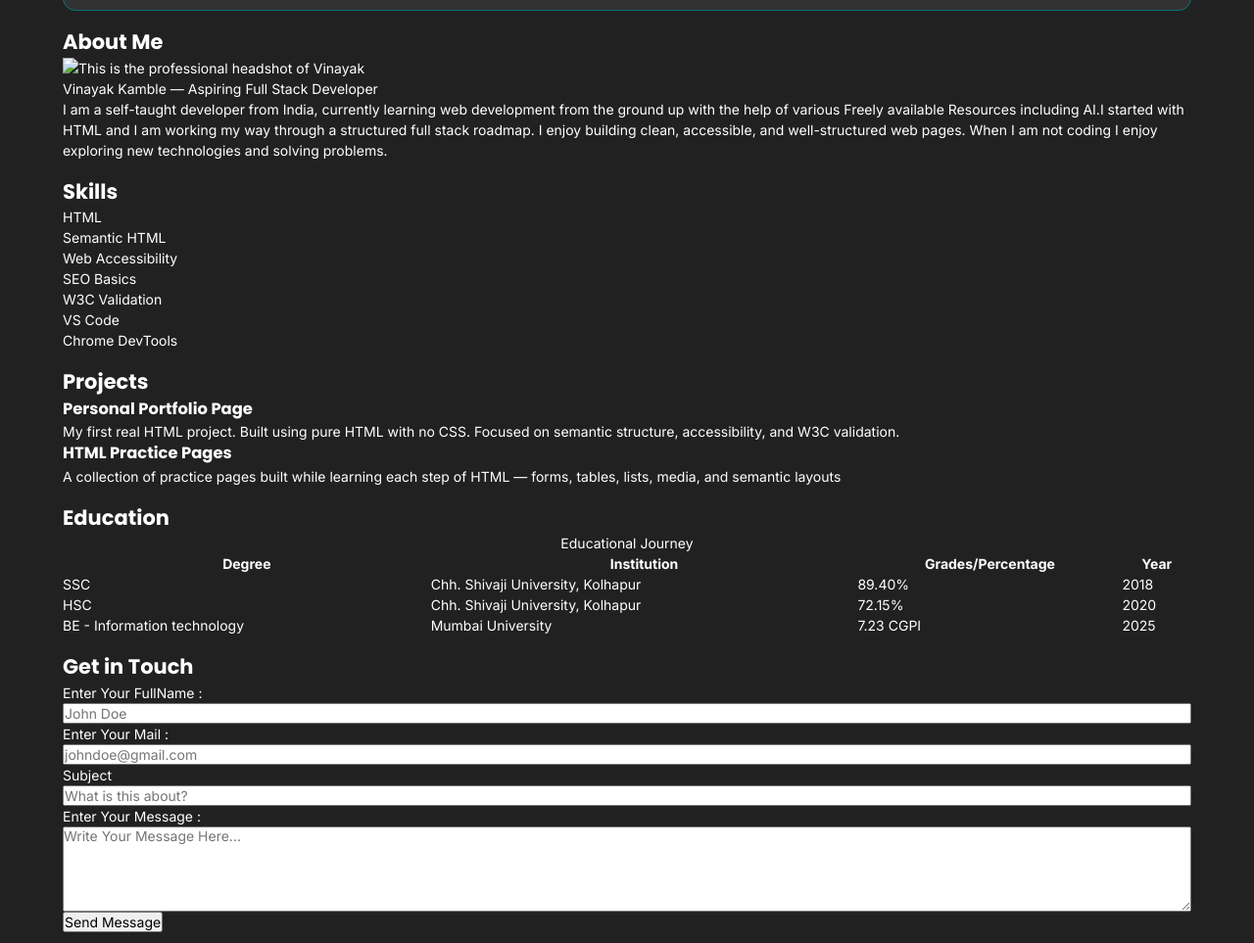
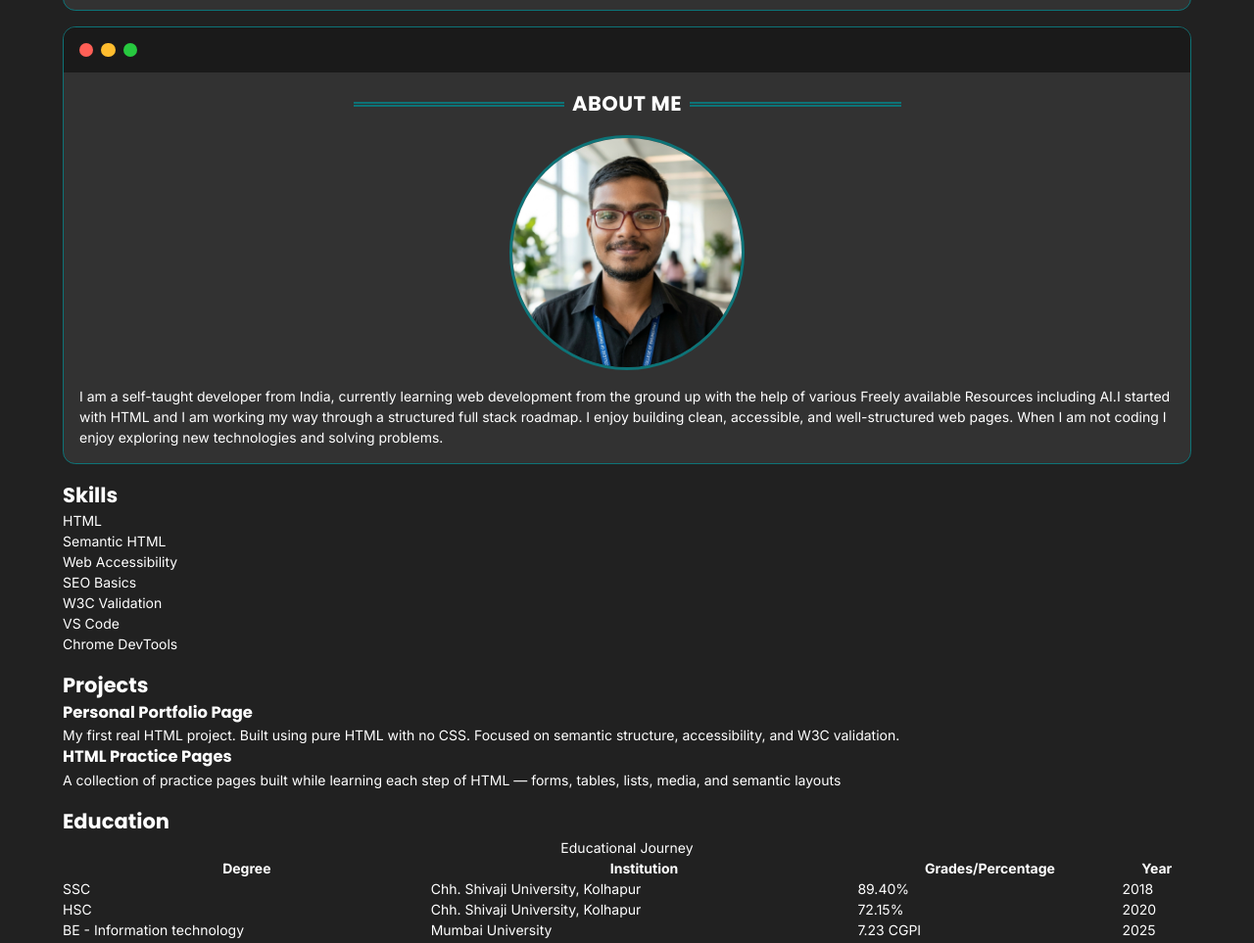
Before and after one commit to CodeWithVinayakKamble/vinayak-portfolio-v2, a plain HTML site: page index.html in a window 1280 px wide. Shown: the part 705-1668 px from the top of the page at 98% size. Drawn offline with Linux system fonts and the light colour scheme.

Commit message:
feat and style: init about styling and minor polishing

```diff
--- a/index.html
+++ b/index.html
@@ -50,18 +50,18 @@
         <main class="site-main">
 
             <!-- Hero -->
-            <section class="hero" id="hero">
-                <div class="hero__section-marker">
-                    <span class="hero__section-marker-dot hero__section-marker-dot--red"></span>
-                    <span class="hero__section-marker-dot hero__section-marker-dot--yellow"></span>
-                    <span class="hero__section-marker-dot hero__section-marker-dot--green"></span>
+            <section id="hero" class="hero theme-window" aria-labelledby="hero-section">
+                <div class="section-marker">
+                    <span class="section-marker-dot section-marker-dot--red"></span>
+                    <span class="section-marker-dot section-marker-dot--yellow"></span>
+                    <span class="section-marker-dot section-marker-dot--green"></span>
                 </div>
-                <div class="hero__content-body">
+                <div class="content-body hero__content-body">
                     <div class="hero__img-wrapper">
                         <img class="hero__img" src="images/hero-img.png" alt="ghibli-img">
                     </div>
                     <div class="hero__text-content-wrapper">
-                        <h1 class="hero__title">Hi, I am Vinayak </h1>
+                        <h1 class="hero__title" id="hero-section">Hi, I am Vinayak </h1>
                         <hr class="hero__text-content-divider">
                         <p class="hero__description">
                             Aspiring Full Stack Developer.
@@ -71,19 +71,27 @@
             </section>
 
             <!-- About -->
-            <section id="about">
-                <h2>About Me</h2>
-                <figure>
-                    <img src="#" alt="This is the professional headshot of Vinayak">
-                    <figcaption>Vinayak Kamble &mdash; Aspiring Full Stack Developer</figcaption>
-                </figure>
-                <p>
-                    I am a self-taught developer from India, currently learning web development from the ground up with
-                    the
-                    help of various Freely available Resources including AI.I started with HTML and I am working my way
-                    through a structured full stack roadmap. I enjoy building clean, accessible, and well-structured web
-                    pages. When I am not coding I enjoy exploring new technologies and solving problems.
-                </p>
+            <section id="about" class="about theme-window">
+                <div class="section-marker">
+                    <span class="section-marker-dot section-marker-dot--red"></span>
+                    <span class="section-marker-dot section-marker-dot--yellow"></span>
+                    <span class="section-marker-dot section-marker-dot--green"></span>
+                </div>
+                <div class="about__content-body content-body">
+                    <h2 class="section__title">About Me</h2>
+                    <div class="about__img-wrapper">
+                        <img class="about__profile-img" src="images/self-img-pro-office.png"
+                            alt="Vinayak's professional headshot">
+                    </div>
+                    <p class="about__profile-description">
+                        I am a self-taught developer from India, currently learning web development from the ground up
+                        with the help of various Freely available Resources including AI.I started with HTML and I am
+                        working my way through a
+                        structured full stack roadmap. I enjoy building clean, accessible, and well-structured web
+                        pages. When I am not coding I
+                        enjoy exploring new technologies and solving problems.
+                    </p>
+                </div>
             </section>
 
             <!-- Skills -->
--- a/style.css
+++ b/style.css
@@ -19,6 +19,9 @@
 
   /* border*/
   --theme-border: 1px solid var(--accent-secondary);
+
+  /* section - title after before content */
+  --section-title-content: 2px solid var(--accent-secondary);
 
   /* Font-Family */
   --poppins-headings: "Poppins", sans-serif;
@@ -54,7 +57,7 @@
   --border-radius-lg: 1rem;
 
   /* scrolling-offset */
-  --scroll-offset: 10.675rem;
+  --scroll-offset: 11.175rem;
 }
 
 /* ----- Basic Reset ---- */
@@ -85,6 +88,7 @@ textarea {
 }
 
 label {
+  display: inline-block;
   inline-size: 100%;
 }
 
@@ -147,6 +151,7 @@ body {
   background-color: var(--bg-dark);
 }
 
+/* ---- layout setting ---- */
 .layout {
   inline-size: min(90%, 1300px);
   margin-inline: auto;
@@ -169,6 +174,48 @@ body {
   min-inline-size: 0;
 }
 
+/* ---- Section-setting ---- */
+
+.theme-window {
+  background-color: var(--bg-surface);
+  border: var(--theme-border);
+  border-radius: var(--border-radius-md);
+  overflow: hidden;
+}
+
+.section-marker {
+  display: flex;
+  gap: var(--pad-gap-margin-sm);
+  background-color: var(--bg-section-marker);
+}
+
+.section-marker-dot {
+  display: block;
+  inline-size: 0.9rem;
+  block-size: 0.9rem;
+  border-radius: 50%;
+}
+.section-marker-dot--red {
+  background-color: var(--dot-red);
+}
+.section-marker-dot--yellow {
+  background-color: var(--dot-yellow);
+}
+.section-marker-dot--green {
+  background-color: var(--dot-green);
+}
+
+.section-marker,
+.content-body {
+  padding: 1rem;
+}
+
+.content-body {
+  display: flex;
+  flex-direction: column;
+  gap: var(--pad-gap-margin-md);
+}
+
 /* * {
   outline: 1px solid red !important;
 } */
@@ -182,11 +229,11 @@ body {
   inset-inline-start: 0;
   z-index: 99;
 
-  width: 100%;
+  inline-size: 100%;
   display: flex;
   flex-direction: column;
   align-items: center;
-  gap: var(--pad-gap-margin-md);
+  gap: var(--pad-gap-margin-lg);
   padding-block: var(--pad-gap-margin-md);
 
   background-color: var(--bg-dark);
@@ -234,11 +281,12 @@ body {
   block-size: 3px;
   inline-size: 0;
 
-  background-color: var(--accent-primary);
+  background-color: var(--accent-secondary);
 
   transition: inline-size 0.3s ease-in-out;
 }
 
+/* ---- nav_link hover and clicked effect ---- */
 .nav__link:hover::after,
 .nav__link:focus::after,
 .nav__link:active::after {
@@ -248,57 +296,13 @@ body {
 /* ---- site-Main ---- */
 .site-main {
   grid-area: main;
+
   display: flex;
   flex-direction: column;
   gap: var(--pad-gap-margin-md);
 }
 
-/* ---- main > hero ---- */
-.hero {
-  background-color: var(--bg-surface);
-  border: var(--theme-border);
-  border-radius: var(--border-radius-md);
-  overflow: hidden;
-}
-
-.hero__section-marker,
-.hero__content-body {
-  padding: 1rem;
-}
-
-/* main > hero > section - marker */
-.hero__section-marker {
-  display: flex;
-  gap: var(--pad-gap-margin-sm);
-  background-color: var(--bg-section-marker);
-  padding-block: var(--pad-gap-margin-md);
-}
-
-.hero__section-marker-dot {
-  display: block;
-  inline-size: 0.9rem;
-  block-size: 0.9rem;
-  border-radius: 50%;
-}
-
-.hero__section-marker-dot--red {
-  background-color: var(--dot-red);
-}
-
-.hero__section-marker-dot--yellow {
-  background-color: var(--dot-yellow);
-}
-.hero__section-marker-dot--green {
-  background-color: var(--dot-green);
-}
-
-/* ---- hero > content-body --- */
-.hero__content-body {
-  display: flex;
-  flex-direction: column;
-  gap: var(--pad-gap-margin-md);
-}
-
+/* ---- main > hero > img + content ---- */
 .hero__img {
   inline-size: 18.125rem;
   margin-inline: auto;
@@ -359,12 +363,44 @@ body {
   border-radius: 2px;
 }
 
+/* ---- main > about ---- */
+.section__title {
+  display: flex;
+  align-items: center;
+  gap: var(--pad-gap-margin-sm);
+
+  text-transform: uppercase;
+  letter-spacing: 0.5px;
+  /* border-block-end: var(--theme-border); */
+}
+
+.section__title::before,
+.section__title::after {
+  content: "";
+  flex: 1;
+  block-size: 5px;
+  border-block-start: var(--section-title-content);
+  border-block-end: var(--section-title-content);
+}
+
+/* ---- about > profile-img ---- */
+.about__profile-img {
+  block-size: 15rem;
+  inline-size: 15rem;
+  margin-inline: auto;
+  border-radius: 50%;
+  border: 3px solid var(--accent-secondary);
+  object-fit: cover;
+}
+
 /* ---- site-footer ---- */
 .site-footer {
   grid-area: footer;
 }
 
 /* ---- Media Queries ---- */
+
+/* ---- Media Querie for screen size 768px ---- */
 @media screen and (min-width: 48em) {
   :root {
     --scroll-offset: 4.6rem;
@@ -396,9 +432,16 @@ body {
   .hero__img {
     inline-size: 23.4375rem; /* 375px */
   }
+
+  /* ---- main > about ---  */
+  .section__title {
+    margin-inline: auto;
+    inline-size: 100%;
+    max-inline-size: 50%;
+  }
 }
 
-/* ---- media query screen size : 1024px */
+/* ---- media query screen size : 1024px ---- */
 
 @media screen and (min-width: 64em) {
   :root {
@@ -428,6 +471,6 @@ body {
 
     max-block-size: 100%;
 
-    object-fit: contain; /* Keep the proportions perfect */
+    object-fit: contain;
   }
 }
```
